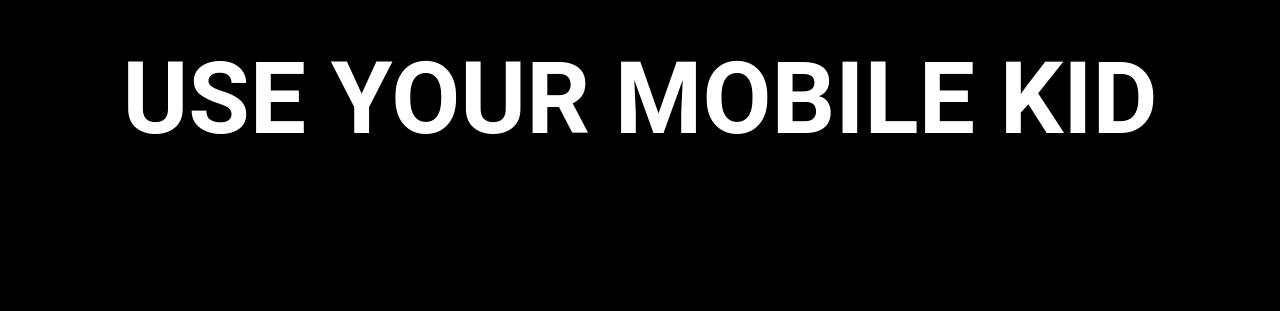
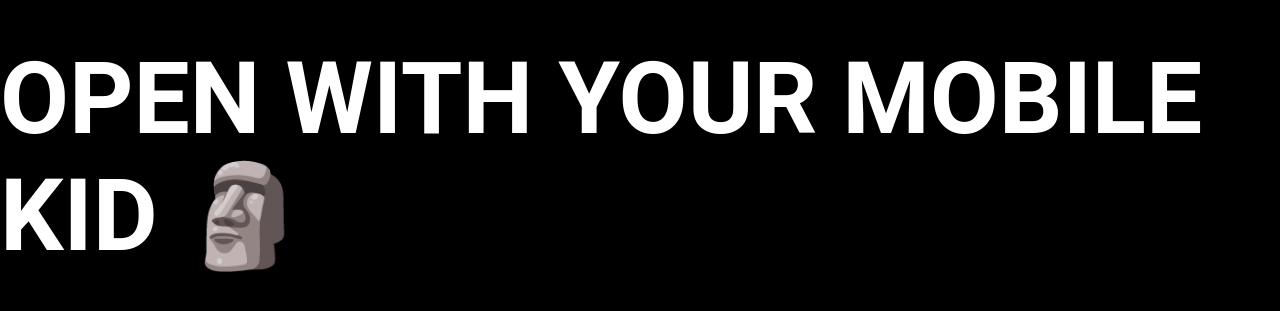
Before and after one commit to BritoReji/my-netflix, a React (Vite) app: page / in a window 1280 px wide. Shown: the part 115-426 px from the top of the page. Built offline with nearby package versions, Linux system fonts and the light colour scheme.

Commit message:
update-lg

```diff
--- a/src/App.jsx
+++ b/src/App.jsx
@@ -11,7 +11,7 @@ function App() {
 
       <MenuBar/>
      <div className="lg">
-      <h1>USE YOUR MOBILE KID</h1>
+      <h1>OPEN WITH YOUR MOBILE KID 🗿</h1>
      </div>
     </div>
   )
```
